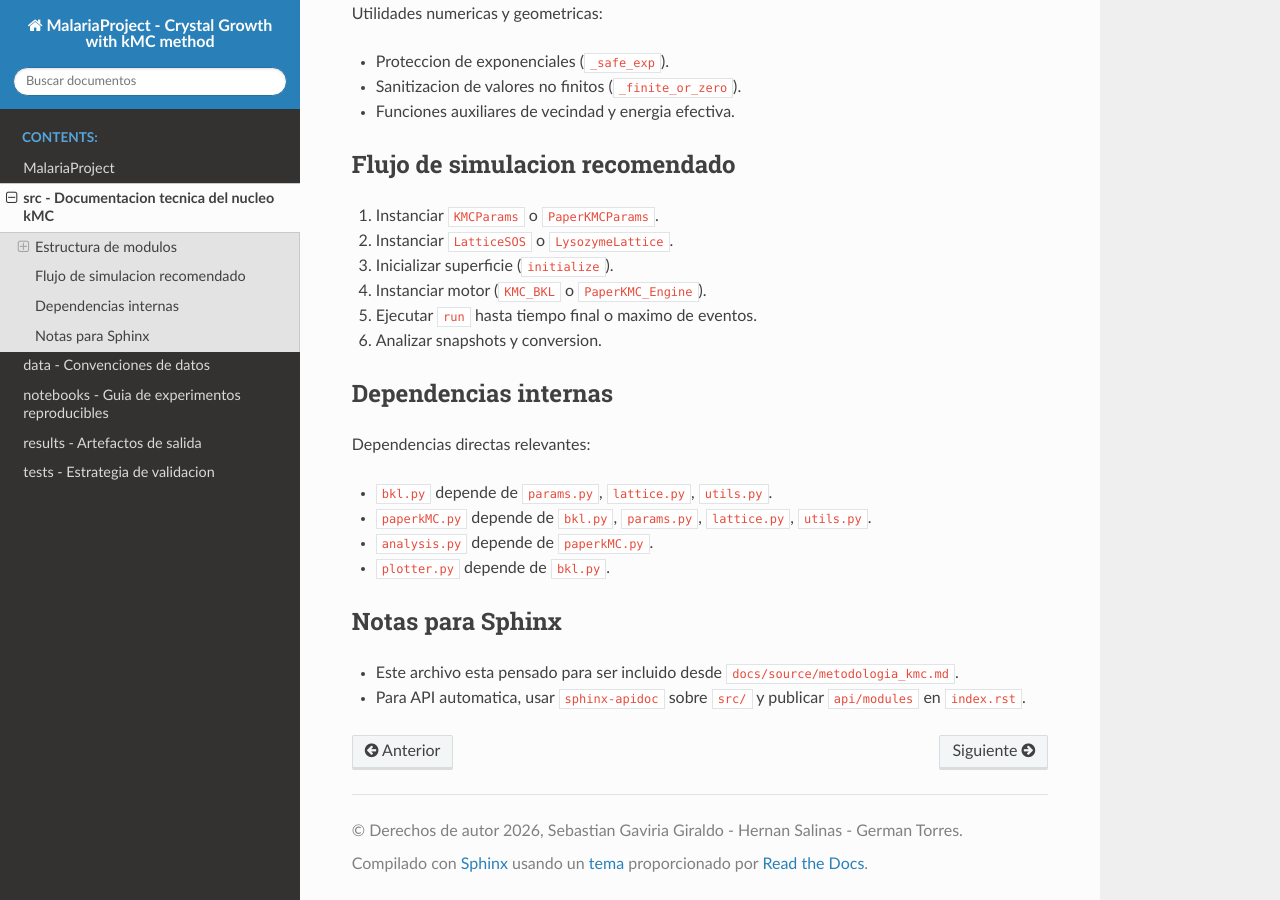
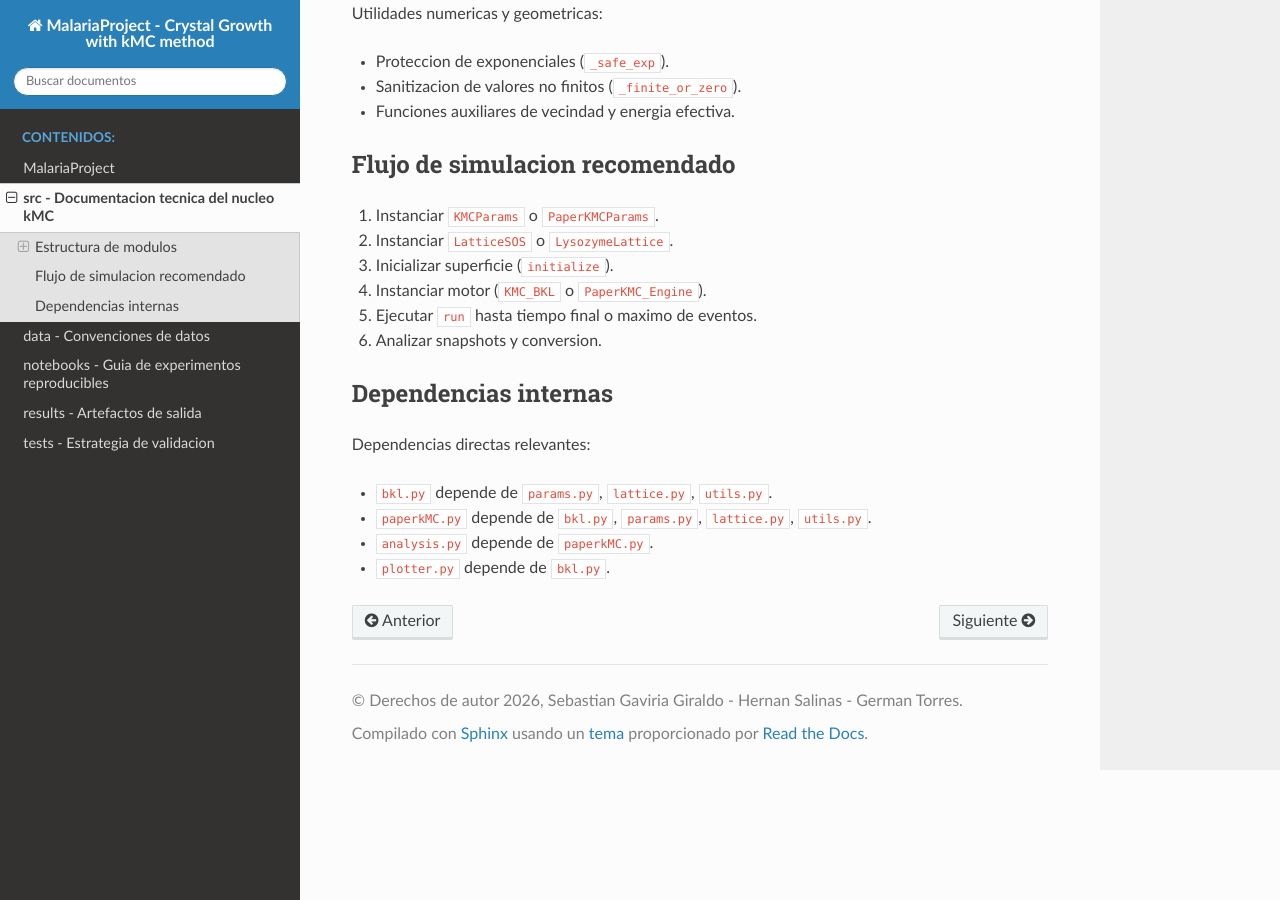
Before and after one commit to SebastGg99/MalariaProject, a Sphinx documentation site: the page built from docs/source/metodologia_kmc.md, in a window 1280 px wide and 900 px high, scrolled down 1944 px. Built offline with Sphinx 7.4.7 and the Read the Docs theme 3.1.0, drawn with Linux system fonts in a browser that asks for light colours.

Commit message:
Actualizando los readme para sphinx

```diff
--- a/docs/source/index.rst
+++ b/docs/source/index.rst
@@ -8,7 +8,7 @@ Welcome to MalariaProject - Crystal Growth with kMC method's documentation!
 
 .. toctree::
    :maxdepth: 2
-   :caption: Contents:
+   :caption: Contenidos:
 
    introduccion
    metodologia_kmc
--- a/docs/source/metodologia_kmc.md
+++ b/docs/source/metodologia_kmc.md
@@ -94,8 +94,3 @@ Dependencias directas relevantes:
 - `paperkMC.py` depende de `bkl.py`, `params.py`, `lattice.py`, `utils.py`.
 - `analysis.py` depende de `paperkMC.py`.
 - `plotter.py` depende de `bkl.py`.
-
-## Notas para Sphinx
-
-- Este archivo esta pensado para ser incluido desde `docs/source/metodologia_kmc.md`.
-- Para API automatica, usar `sphinx-apidoc` sobre `src/` y publicar `api/modules` en `index.rst`.
```
Also changed, not shown: docs/source/datos.md (+0 -4 lines), docs/source/notebooks.md (+0 -4 lines), docs/source/pruebas.md (+0 -4 lines), docs/source/resultados.md (+0 -4 lines).
